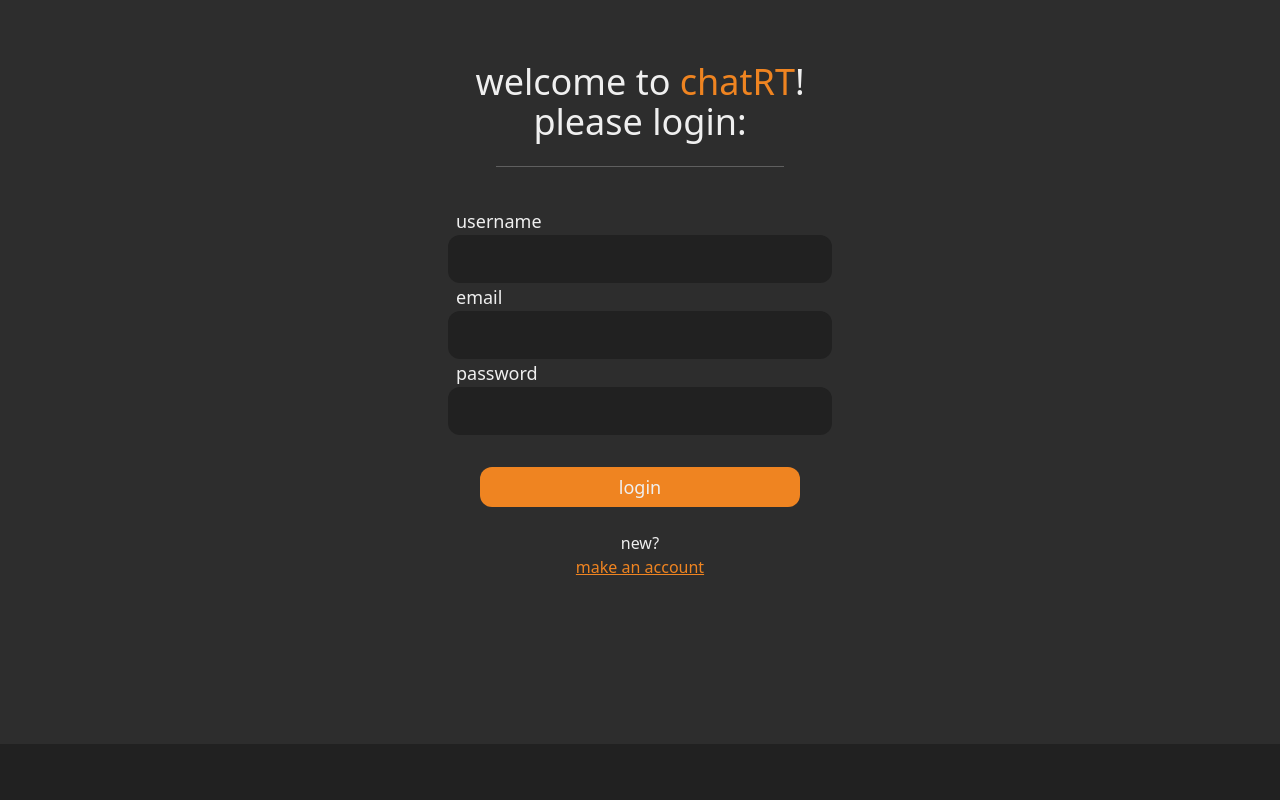
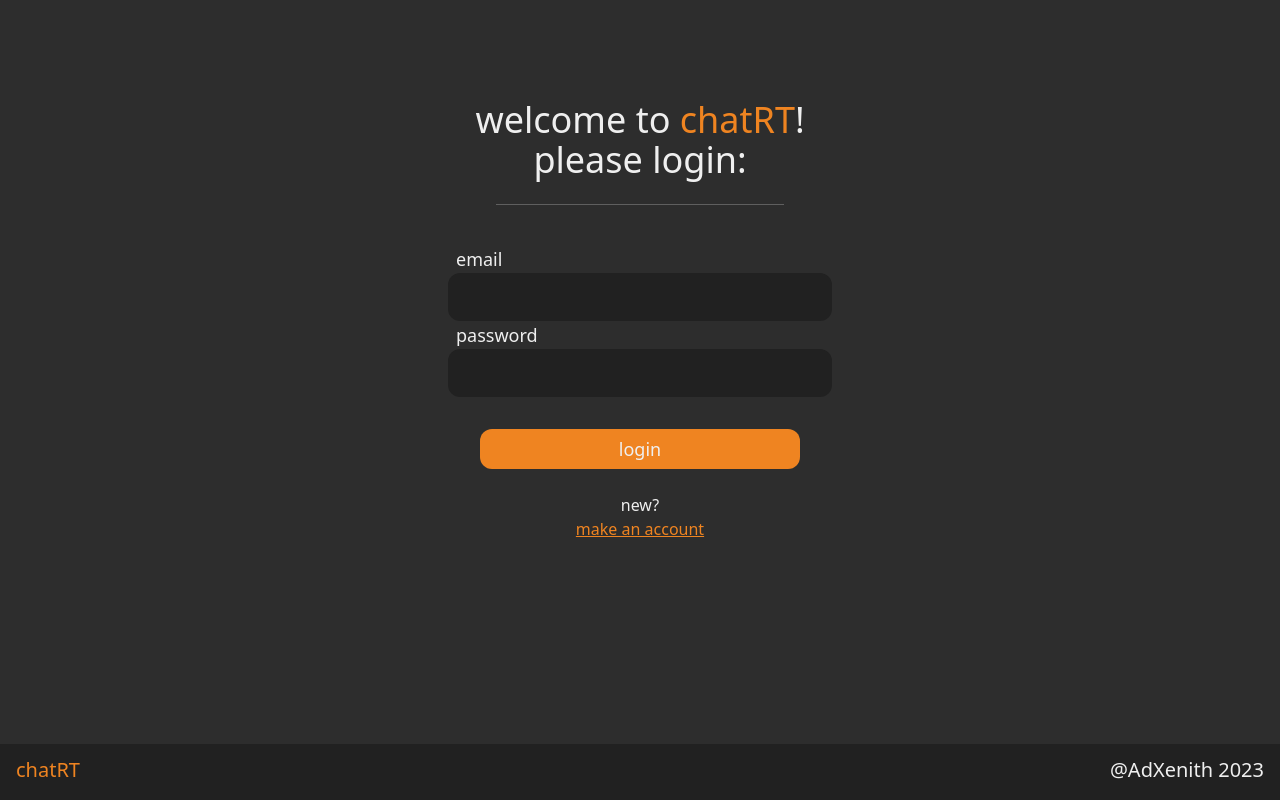
Before and after one commit to AdXenith/chatRT, a React (Create React App) app: page / in a window 1280 px wide. Built offline with nearby package versions, Linux system fonts and the light colour scheme.

Commit message:
footer update + form conditional

```diff
--- a/src/components/Footer.js
+++ b/src/components/Footer.js
@@ -3,7 +3,10 @@ import React from 'react';
 function Footer() {
     return (
         <div className='footer bg-black w-screen h-14 bottom-0 fixed'>
-
+            <span className="inline-grid grid-cols-2 pt-3 min-w-full">
+                <span className="text-orange text-xl text-left pl-4">chatRT</span>
+                <span className="text-white text-xl text-right pr-4">@AdXenith 2023</span>
+            </span>
         </div>
      );
 }
--- a/src/components/LoginForm.js
+++ b/src/components/LoginForm.js
@@ -2,13 +2,21 @@ import React from 'react';
 
 
 function LoginForm({regOrLogin}) {
+
+    var showUsername = false;
+
+    if (regOrLogin === "register") {
+        showUsername = true;
+    } else { showUsername = false };
+
     return (
         <form>
-            <div className='flex flex-col'>
-            <label className="text-left ml-2 text-lg" for="username">username</label>
-            <input className="bg-black rounded-xl min-w-fit h-12 px-2 pb-1" type={'text'} id="username"></input>
-            </div>
-
+            {
+                (showUsername) ? <div className='flex flex-col'>
+                <label className="text-left ml-2 text-lg" for="username">username</label>
+                <input className="bg-black rounded-xl min-w-fit h-12 px-2 pb-1" type={'text'} id="username"></input>
+                </div> : null
+            }
             <div className='flex flex-col'>
             <label className="text-left ml-2 text-lg" for="email">email</label>
             <input className="bg-black rounded-xl min-w-fit h-12 px-2 pb-1" type={'text'} id="email"></input>
```
